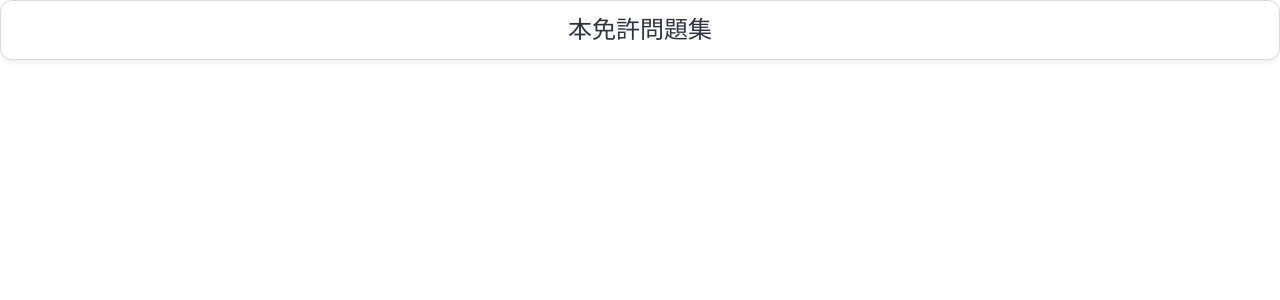
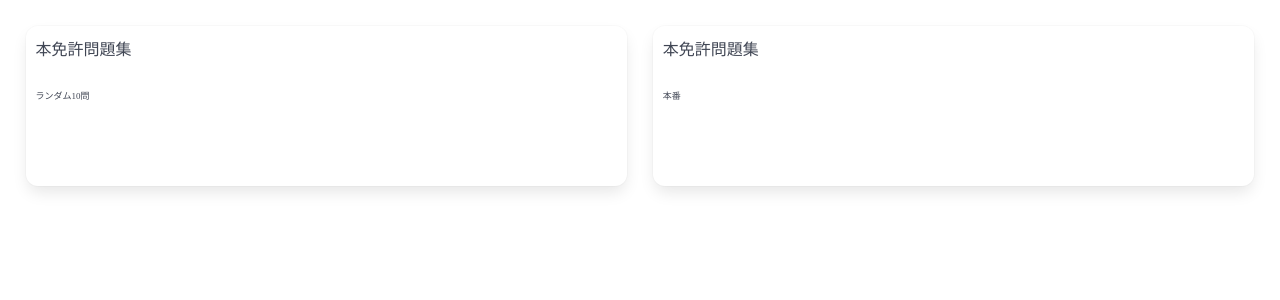
Before and after one commit to MI0RE0/mentor, a Django app: page /main/ in a window 1280 px wide. Shown: the top 300 px of the page. Run offline with Django 4.2, Linux system fonts and the light colour scheme; data comes from the database, SQL or seed files in the repository; both versions use the stored data as it was after the commit; some web fonts are replaced.

Commit message:
ui変更＆ランダムの出力改善

```diff
--- a/mentorproject/mentor/views.py
+++ b/mentorproject/mentor/views.py
@@ -22,25 +22,46 @@ def question_box(request):
             body = json.loads(request.body.decode('utf-8'))
             title_name = body.get('thistitle')
             print(title_name)
-
-            count = body.get('count')
-            number_list =list(Questions.objects.filter(title__name = title_name).values_list('number',flat=True))
-            random_number = random.choice(number_list)
+            #タイトルエラー
             if not title_name:
                 return JsonResponse({'error': 'タイトル名が違う'}, status=400)
-            question_count = Questions.objects.filter(title__name=title_name).count()
 
+            #[]初期化
+            if 'used_numbers' not in  request.session:
+                request.session['used_numbers'] = []
 
-            if count == question_count:
+            #sessionから使用済みに数字を収得して同じ番号の出力を防止
+            number_list = list(Questions.objects.filter(title__name=title_name).values_list('number', flat=True))
+            max_num = max(number_list)
+            all_numbers = set(range(1,max_num + 1))
+            used_numbers = set(request.session['used_numbers'])
+            available_num = all_numbers - used_numbers
+
+            #available_numが0になったら初期化
+            if not available_num:
+                request.session['used_numbers'] = []
+                return JsonResponse({'end': 'end'})
+
+            #使用済みの数字をsessionに保存
+            num = random.choice(list(available_num))
+            request.session['used_numbers'].append(num)
+            request.session.modified = True
+
+            #カウント制限
+            count = body.get('count')
+            total_counts = body.get('total_counts')
+            print(total_counts)
+            if count > total_counts:
                 return JsonResponse({'end':'end'})
 
 
             #title = Title.objects.get(name=title_name)
             #questions = Questions.objects.filter(number = count).values('questions', 'answers', 'number').first()
-            questions = Questions.objects.select_related('title').filter(title__name=title_name, number=random_number).values('questions', 'answers', 'number','descriptions').first()
+            questions = Questions.objects.select_related('title').filter(title__name=title_name, number=num).values('questions', 'answers', 'number','descriptions','images_path').first()
 
+            print(questions['images_path'])
+            return JsonResponse({'name': title_name, 'questions':questions['questions'], 'answers':questions['answers'],'descriptions':questions['descriptions'],'images_path':questions['images_path']})
 
-            return JsonResponse({'name': title_name, 'questions':questions['questions'], 'answers':questions['answers'],'lenght':question_count,'descriptions':questions['descriptions']})
         except Title.DoesNotExist:
             return JsonResponse({'error': 'このタイトルのデータはありません'}, status=404)
         except json.JSONDecodeError:
--- a/mentorproject/static/style/main.css
+++ b/mentorproject/static/style/main.css
@@ -2,11 +2,46 @@
     font-family: "Zen Old Mincho", serif;
     font-weight: 400;
     font-style: normal;
-  }
+}
 
 
 body {
     font-family: "Zen Old Mincho", serif;
+}
+
+.title-box-list {
+    display: flex;
+    width: 100%;
+    justify-content: space-evenly;
+    margin-top: 2%;
+}
+
+.box-controll {
+    display: flex;
+    height: 20vh;
+    width: 47%;
+    position: relative;
+}
+.box-items{
+    display: flex;
+    flex-direction: column;
+    padding: 10px;
+    margin: 0;
+}
+.js-modal-trigger.box {
+    height: 100%;
+    width: 100%;
+    margin: 0;
+    display: flex;
+    padding: 10px;
+
+}
+
+.box-controll p {
+    font-size: xx-small;
+    position: absolute;
+    top: 40%;
+    left: 10px;
 }
 
 .footer-button {
@@ -19,80 +54,100 @@ body {
     border-bottom-left-radius: 11px;
     border-bottom-right-radius: 11px;
 }
-img#controlimg{
+
+img#controlimg {
     height: 20px;
     width: 20px;
 }
-img#controlback{
+
+img#controlback {
     height: 20px;
     width: 20px;
 
 }
-img#correct{
+
+img#correct {
     height: 20px;
 }
-img#wrong{
+
+img#wrong {
     height: 20px;
 }
+
 p.control {
     width: auto;
 }
+
 .modal-card-body {
     height: 70vh;
 }
-.button#back{
+
+.button#back {
     width: auto;
 }
-div.answerdisplay{
+
+div.answerdisplay {
     display: flex;
     justify-content: space-between;
     height: 7vh;
 }
-div#correct{
+
+div#correct {
     display: flex;
     align-items: center;
 }
-div#wrong{
+
+div#wrong {
     display: flex;
     align-items: center;
 }
+
 progress#progress.progress.is-link {
     height: 1px;
 }
-p#backp{
+
+p#backp {
     font-size: 14px;
 }
-p#answeris{
+
+p#answeris {
     font-size: xx-large;
     display: flex;
     align-items: center;
 }
-div#question_number{
+
+div#question_number {
     display: flex;
 }
 
-div#back{
+div#back {
     display: flex;
     align-items: flex-start;
 }
-div#imgesfield{
+
+div#imgesfield {
     display: flex;
     justify-content: center;
+    background-color: #ffffff;
 }
-img#imgesfield{
+
+img#imgesfield {
     max-height: 100px;
 }
-.centered-text{
+
+.centered-text {
     display: flex;
     align-items: center;
     text-align: center;
     font-size: xx-small;
     color: #646566;
 }
-p#descriptionsfield{
+
+p#descriptionsfield {
     display: flex;
     justify-content: center;
 }
+
 span.line {
     flex-grow: 1;
     height: 1px;
@@ -102,6 +157,7 @@ span.line {
     vertical-align: middle;
     margin: 20px 10px;
 }
-#text{
+
+#text {
     font-size: small;
 }
--- a/mentorproject/templates/question_box.html
+++ b/mentorproject/templates/question_box.html
@@ -23,7 +23,7 @@
             </div>
             <div id="question_section">
                 <div id="imgesfield">
-                    <img id="imgesfield" src="">
+                    <img id="imgesfield-img" src="/static/quest_pics/H027_image.gif">
                 </div>
                 <div id="question_number">
                     <p>問</p>
@@ -39,10 +39,10 @@
 
             </div>
             <br>
-            <div id="back">
+            <!--<div id="back">
                 <button id="back"><img id="controlback" src="{% static 'images/back.png' %}" alt="戻る"></button>
                 <p id="backp">戻る</p>
-            </div>
+            </div>-->
         </section>
         <footer class="footer-button" id="fbutton">
             <p class="control">
--- a/mentorproject/templates/title_list.html
+++ b/mentorproject/templates/title_list.html
@@ -1,5 +1,11 @@
 {% load static %}
-{% for title in data %}
-<button class="js-modal-trigger button is-large is-fullwidth" data-target="question_box" id="title">{{ title.name }}</button>
-
-{% endfor %}
+<div class="title-box-list">
+    <div class="box-controll">
+        <button class="js-modal-trigger box" data-target="question_box" id="title" onclick="set_total_count(10)">本免許問題集</button>
+        <p>ランダム10問</p>
+    </div>
+    <div class="box-controll">
+        <button class="js-modal-trigger box" data-target="question_box" id="title" onclick="set_total_count(10)">本免許問題集</button>
+        <p>本番</p>
+    </div>
+</div>
```
Also changed, not shown: mentorproject/static/script/main.js (+40 -21 lines), mentorproject/db.sqlite3, mentorproject/static/images/.png (deleted), mentorproject/static/quest_pics/H003_image.gif (added), mentorproject/static/quest_pics/H006_image.gif (added), mentorproject/static/quest_pics/H007_image.gif (added), mentorproject/static/quest_pics/H014_image.gif (added), mentorproject/static/quest_pics/H015_image.gif (added), mentorproject/static/quest_pics/H027_image.gif (added), mentorproject/static/quest_pics/H031_image.gif (added), mentorproject/static/quest_pics/H044_image.gif (added), mentorproject/static/quest_pics/H047_image.gif (added).
